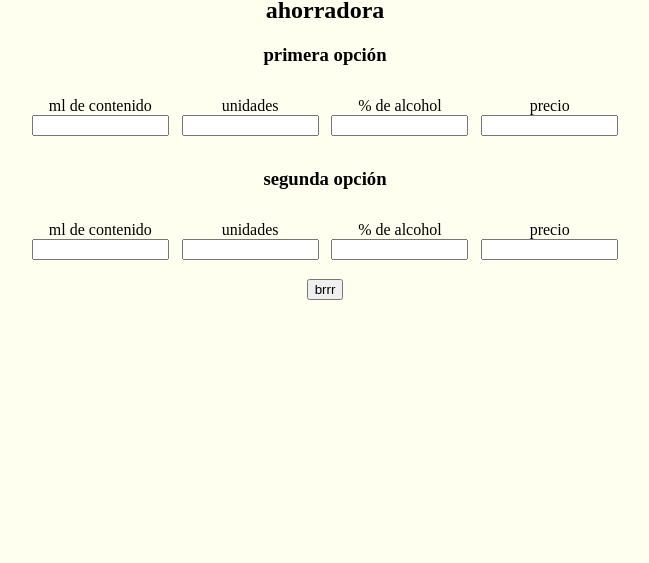
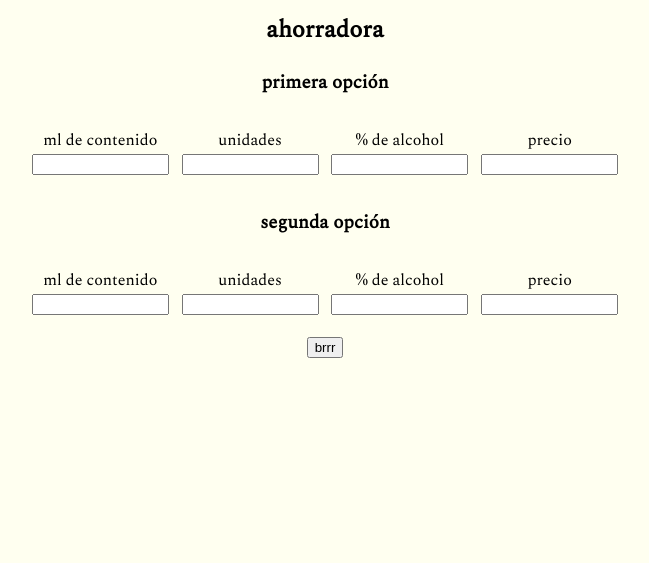
Before and after one commit to neocentrica/calcoholadora, a plain HTML site: page index.html in a window 1280 px wide. Shown: the part 237-800 px from the top of the page, without its empty margins (315-964 px from the left). Drawn offline with nearby package versions, Linux system fonts and the light colour scheme.

Commit message:
Update estilo.css

```diff
--- a/estilo.css
+++ b/estilo.css
@@ -1,4 +1,4 @@
-body {background-color:ivory;  margin: 0 auto; text-align: center;}
+body {background-color:ivory;  margin: 0 auto; text-align: center; font-family: 'Spectral', serif;}
 div {padding: 0.4em;}
 .o {display: flex; justify-content: center;}
 img {width: 150px;}
```
